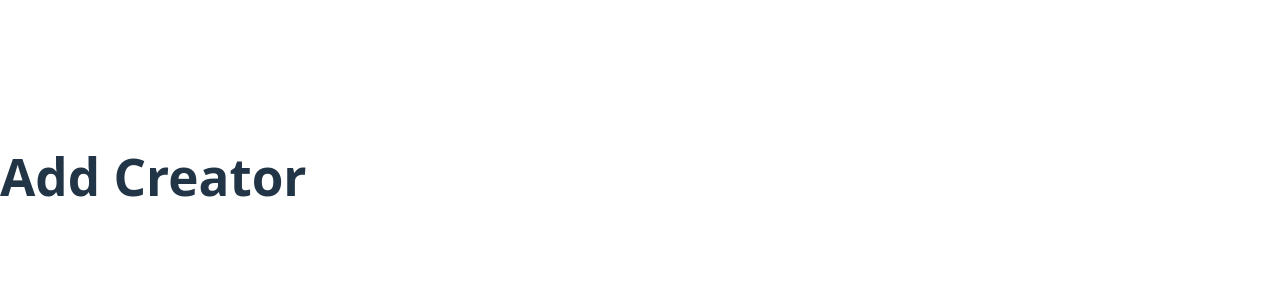
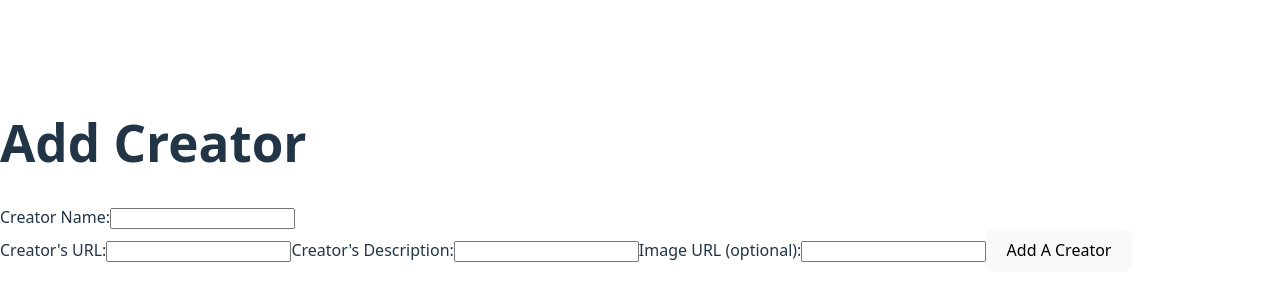
Before and after one commit to Ian-Acosta2330/creatorverse, a React (Vite) app: page /AddCreator in a window 1280 px wide. Shown: the part 224-524 px from the top of the page. Built offline with nearby package versions, Linux system fonts and the light colour scheme.

Commit message:
completed addcreator page

```diff
--- a/src/App.jsx
+++ b/src/App.jsx
@@ -1,9 +1,9 @@
 import CreatorCard from './components/CreatorCard.jsx'
 import Footer from './components/Footer.jsx'
 import Home from './pages/Home.jsx';
+import Nav from "./components/Nav";
 
 function App() {
-
   return(
     <>
       <CreatorCard/>
--- a/src/client.js
+++ b/src/client.js
@@ -1,6 +1,7 @@
 import { createClient } from "@supabase/supabase-js";
 
-const URL = 'https://ikfxgrciyurcylfwycqa.supabase.co';
-const API_KEY = 'sb_publishable_vsdxxMkvjXq5gaInn4bSJQ_1_MOSwEO';
+const VITE_SUPABASE_URL="https://ikfxgrciyurcylfwycqa.supabase.co";
 
-export const supabase = createClient(URL,API_KEY);
+const VITE_SUPABASE_PUBLISHABLE_DEFAULT_KEY="sb_publishable_vsdxxMkvjXq5gaInn4bSJQ_1_MOSwEO";
+
+export const supabase = createClient(VITE_SUPABASE_URL,VITE_SUPABASE_PUBLISHABLE_DEFAULT_KEY);
--- a/src/main.jsx
+++ b/src/main.jsx
@@ -7,6 +7,7 @@ import AddCreator from "./pages/AddCreator";
 import ViewCreator from "./pages/ViewCreator";
 import EditCreator from "./pages/EditCreator";
 import ShowCreators from "./pages/ShowCreators";
+
 
 //define available routes
 const router = createBrowserRouter([
@@ -19,7 +20,6 @@ const router = createBrowserRouter([
 
 // Routing component done with react router
 ReactDOM.createRoot(document.getElementById('root')).render(
-
   <React.StrictMode>
     <RouterProvider router ={router} />
   </React.StrictMode>
--- a/src/pages/AddCreator.jsx
+++ b/src/pages/AddCreator.jsx
@@ -1,7 +1,54 @@
+import { useEffect, useState } from "react";
+import { supabase } from "../client";
+
 function AddCreator() {
+    const [c_name,setName]=useState("");
+    const [c_desc, setDesc]=useState("");
+    const [c_url, setUrl] = useState("");
+    const [c_img, setImg]=useState("");
+
+    async function add_creator(event){
+        event.preventDefault();
+        const { data, error } = await supabase
+            .from('creators')
+            .insert({name: c_name, url: c_url, description: c_desc, imageURL:c_img});
+
+            if (error){
+                console.log(error);
+            } else {
+                console.log("Row added!");
+            }
+        setName('');
+        setDesc('');
+        setUrl('');
+        setImg('');
+    }
+
     return(
         <>
             <h1>Add Creator</h1>
+            <form onSubmit={add_creator}>
+                <label>
+                    Creator Name:
+                    <input type="text" name="c_name" value={c_name} onChange={(event)=>setName(event.target.value)}/>
+                </label><br></br>
+
+                <label>
+                    Creator's URL:
+                    <input type="text" name="c_url" value={c_url} onChange={(event)=>setUrl(event.target.value)}/>
+                </label>
+
+                <label>
+                    Creator's Description:
+                    <input type="text" name="c_desc" value={c_desc} onChange={(event)=>setDesc(event.target.value)}/>
+                </label>
+                <label>
+                    Image URL (optional):
+                    <input type="text" name="c_img" value={c_img} onChange={(event)=>setImg(event.target.value)}/>
+                </label>
+
+                <button type="submit">Add A Creator</button>
+            </form>
         </>
     );
 };
```
Also changed, not shown: src/components/Nav.jsx (added, +11 -0 lines).
